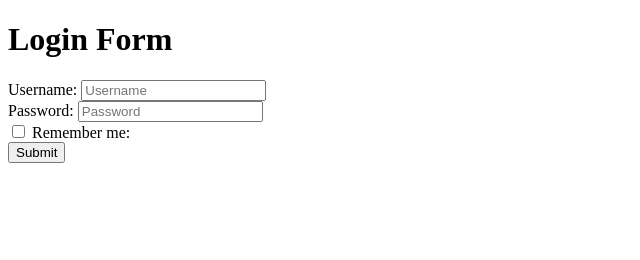
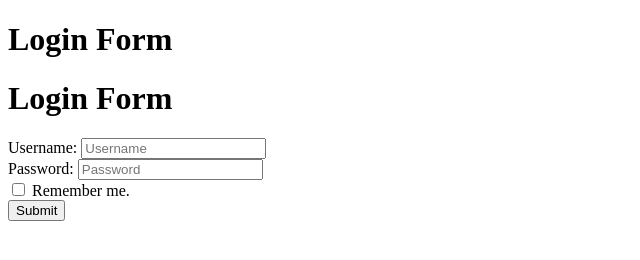
Before and after one commit to acciojob/remember-me-login-form-Debalina99, a website: page main.html in a window 1280 px wide. Shown: the whole page, without its empty margins (0-640 px from the left). Drawn offline with Linux system fonts and the light colour scheme.

Commit message:
created a submission

```diff
--- a/main.html
+++ b/main.html
@@ -11,20 +11,24 @@
 	<h1 id="verification_heading">Login Form</h1>
 
   <form id="login-form">
-   <label for="username">Username:</label>
-    <input type="text" id="username" placeholder="Username" />
-    <br />
+  <h1>Login Form</h1>
 
-    <label for="password">Password:</label>
-    <input type="password" id="password" placeholder="Password" />
-    <br />
+  <label for="username">Username:</label>
+  <input type="text" id="username" placeholder="Username" /><br />
 
+  <label for="password">Password:</label>
+  <input type="password" id="password" placeholder="Password" /><br />
+
+  <label for="checkbox">
     <input type="checkbox" id="checkbox" />
-	<label for="checkbox">Remember me:</label>
-    <br />
+    Remember me.
+  </label><br />
 
-    <input type="submit" id="submit" value="Submit" />
-  </form>
+  <input type="submit" id="submit" value="Submit" /><br />
+
+  <button id="existing" style="display: none;">Login as existing user</button>
+</form>
+
 
   <button id="existing" style="display: none;">Login as existing user</button>
 </script>
```
